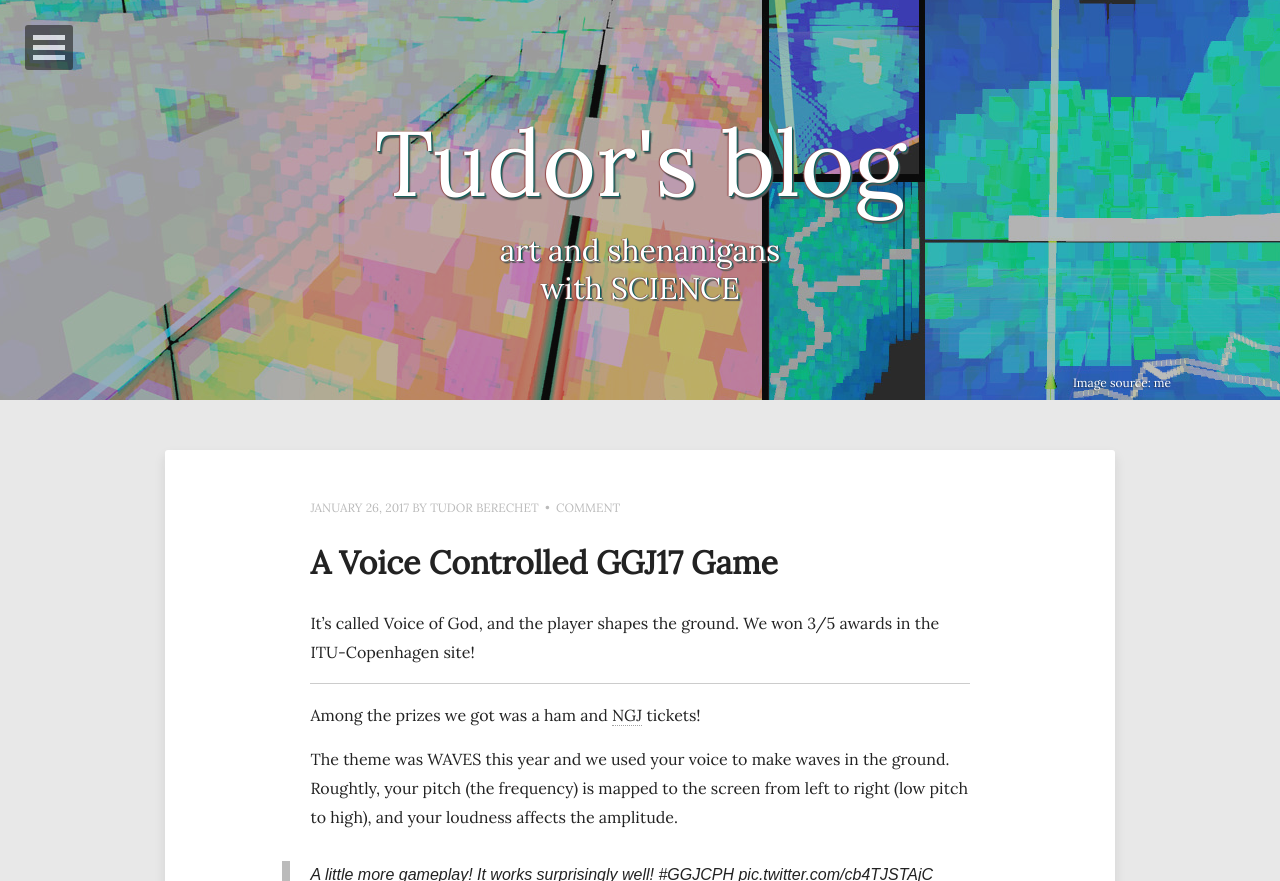
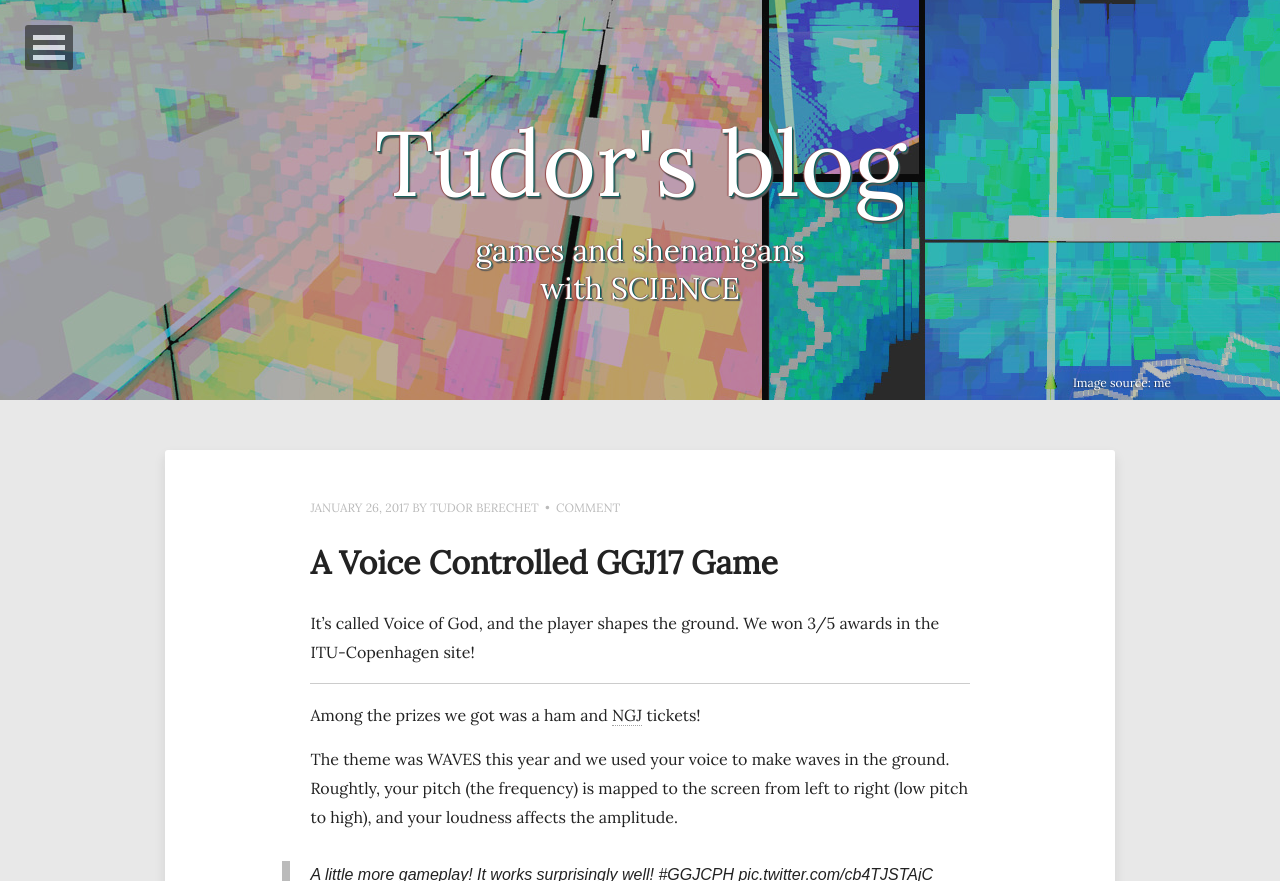
Before and after one commit to tdbe/tdbe.github.io, a Jekyll site: the page built from index.html, in a window 1280 px wide and 900 px high, cut to the strip 0-881 px from the top of the window. Built offline with Jekyll 4.4.1, drawn with Linux system fonts in a browser that asks for light colours; nearby versions of some CDN libraries; the list of posts is cut into pages by our own code.

Commit message:
games and shenanigans / art and shenanigans

```diff
--- a/_config.yml
+++ b/_config.yml
@@ -1,5 +1,5 @@
 title:            Tudor's blog
-description:      art and shenanigans <br/>with SCIENCE
+description:      games and shenanigans <br/>with SCIENCE
 disqus_shortname: deferred
 #Your site's domain goes here. Leave localhost server or blank when working locally.
 url:              http://blog.deferredreality.com
```
